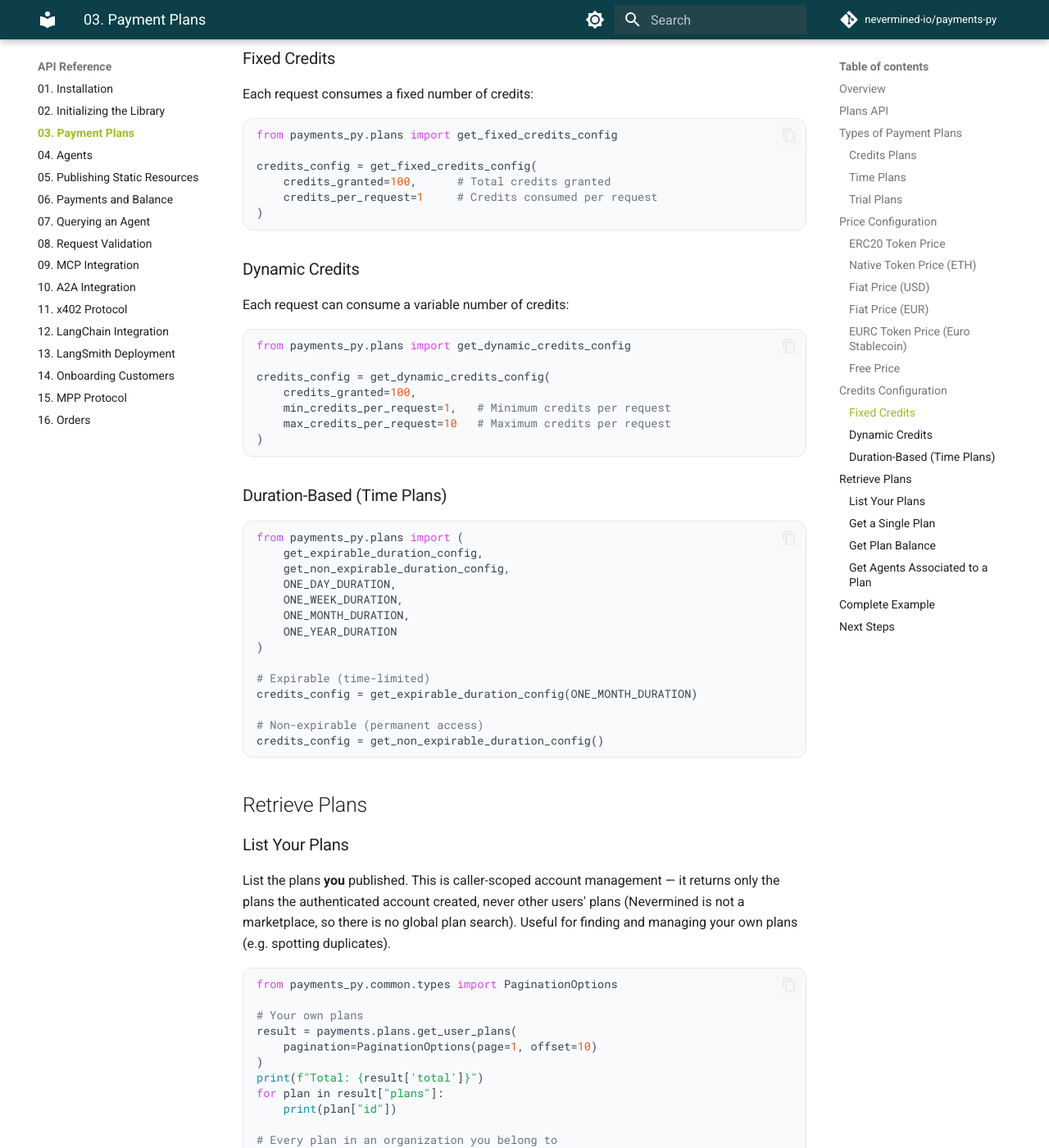
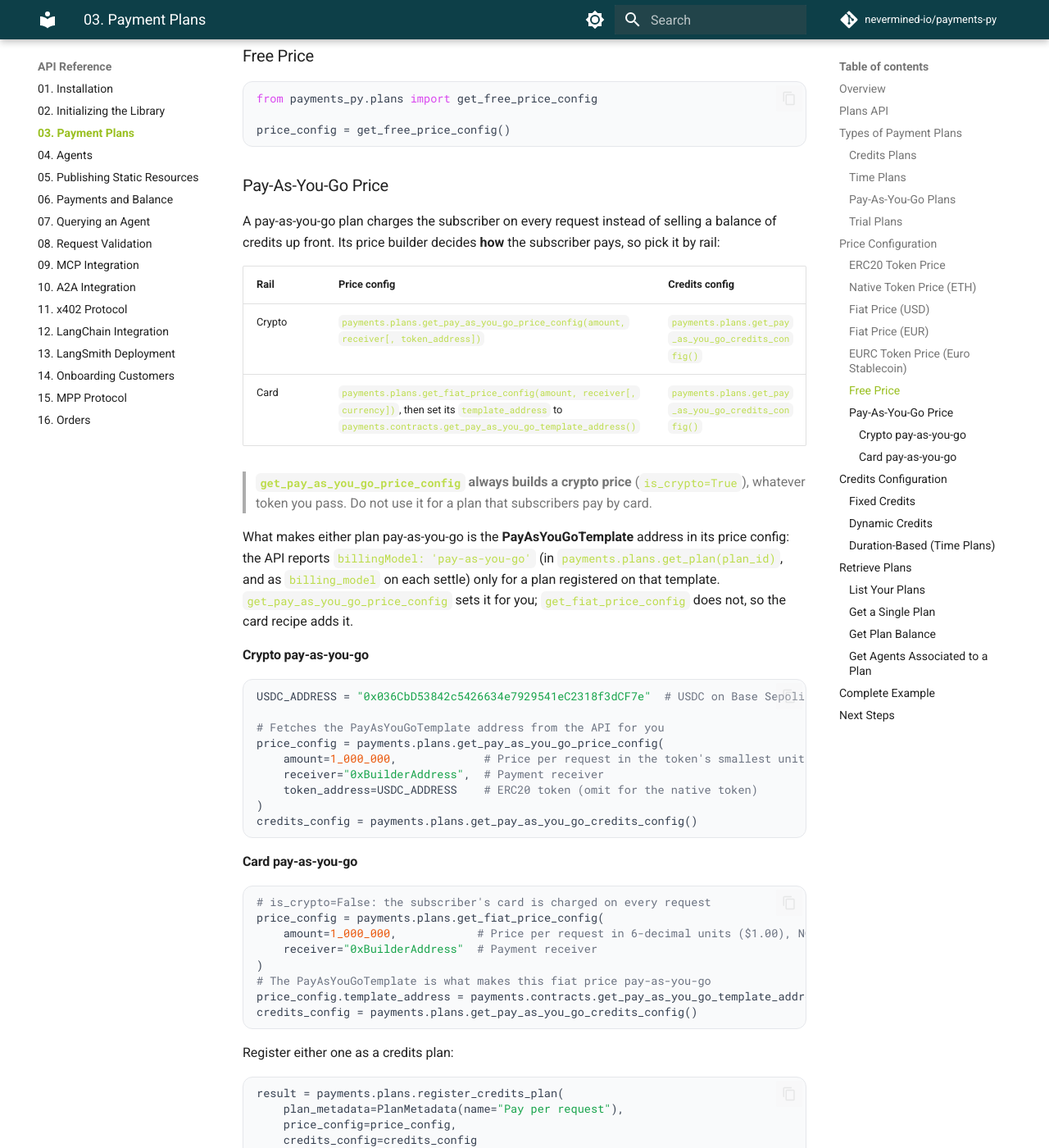
Before and after one commit to nevermined-io/payments-py, an MkDocs documentation site: the page built from docs/api/03-payment-plans.md, in a window 1280 px wide and 1400 px high, scrolled down 4270 px. Shown: the whole window at 82% size. Built offline with MkDocs 1.6.1 and Material for MkDocs 9.7.7, drawn with Linux system fonts in a browser that asks for light colours; comment, search, counter and statistics services are not loaded; the version menu is left out; some of the changed text lies outside the part shown.

Commit message:
docs: separate the crypto and card pay-as-you-go recipes
get_pay_as_you_go_price_config always builds a crypto price
(is_crypto=True), but nothing said so and nothing documented the card
pay-as-you-go plan, so a plan meant to be paid by card silently
registered as crypto-priced.

The plans page now shows both recipes side by side: the crypto one
(get_pay_as_you_go_price_config) and the card one (the fiat price with
its template_address set to the PayAsYouGoTemplate). The template is
what makes a plan pay-as-you-go; the fiat price without it registers a
one-credit credits plan. The docstrings on both pay-as-you-go builders
say the same, and the x402 and validation pages link to the recipe.

Docs and docstrings only: no function, signature or behaviour change.

Refs nevermined-io/docs#413

Co-Authored-By: Claude Opus 5.5 <noreply@anthropic.com>

````diff
--- a/docs/api/03-payment-plans.md
+++ b/docs/api/03-payment-plans.md
@@ -4,10 +4,11 @@ This guide covers how to create and manage payment plans using the Nevermined Pa
 
 ## Overview
 
-Payment Plans define how users pay to access your AI agents and services. Nevermined supports two types of plans:
+Payment Plans define how users pay to access your AI agents and services. Nevermined supports these types of plans:
 
 - **Credits Plans**: Users purchase a fixed number of credits that are consumed with each request
 - **Time Plans**: Users purchase access for a specific duration (e.g., 1 day, 1 month)
+- **Pay-As-You-Go Plans**: Users pay on every request, in crypto or by card, without buying credits up front
 
 ## Plans API
 
@@ -85,6 +86,12 @@ result = payments.plans.register_time_plan(
     credits_config=credits_config
 )
 ```
+
+### Pay-As-You-Go Plans
+
+Pay-as-you-go plans charge the subscriber on every request instead of selling a balance of
+credits up front. Subscribers pay either in crypto or by card, and the two use different price
+configs: see [Pay-As-You-Go Price](#pay-as-you-go-price).
 
 ### Trial Plans
 
@@ -194,6 +201,76 @@ from payments_py.plans import get_free_price_config
 
 price_config = get_free_price_config()
 ```
+
+### Pay-As-You-Go Price
+
+A pay-as-you-go plan charges the subscriber on every request instead of selling a balance of
+credits up front. Its price builder decides **how** the subscriber pays, so pick it by rail:
+
+| Rail | Price config | Credits config |
+|------|--------------|----------------|
+| Crypto | `payments.plans.get_pay_as_you_go_price_config(amount, receiver[, token_address])` | `payments.plans.get_pay_as_you_go_credits_config()` |
+| Card | `payments.plans.get_fiat_price_config(amount, receiver[, currency])`, then set its `template_address` to `payments.contracts.get_pay_as_you_go_template_address()` | `payments.plans.get_pay_as_you_go_credits_config()` |
+
+> **`get_pay_as_you_go_price_config` always builds a crypto price** (`is_crypto=True`), whatever
+> token you pass. Do not use it for a plan that subscribers pay by card.
+
+What makes either plan pay-as-you-go is the **PayAsYouGoTemplate** address in its price config:
+the API reports `billingModel: 'pay-as-you-go'` (in `payments.plans.get_plan(plan_id)`, and as
+`billing_model` on each settle) only for a plan registered on that template.
+`get_pay_as_you_go_price_config` sets it for you; `get_fiat_price_config` does not, so the card
+recipe adds it.
+
+#### Crypto pay-as-you-go
+
+```python
+USDC_ADDRESS = "0x036CbD53842c5426634e7929541eC2318f3dCF7e"  # USDC on Base Sepolia
+
+# Fetches the PayAsYouGoTemplate address from the API for you
+price_config = payments.plans.get_pay_as_you_go_price_config(
+    amount=1_000_000,             # Price per request in the token's smallest unit (1 USDC, 6 decimals)
+    receiver="0xBuilderAddress",  # Payment receiver
+    token_address=USDC_ADDRESS    # ERC20 token (omit for the native token)
+)
+credits_config = payments.plans.get_pay_as_you_go_credits_config()
+```
+
+#### Card pay-as-you-go
+
+```python
+# is_crypto=False: the subscriber's card is charged on every request
+price_config = payments.plans.get_fiat_price_config(
+    amount=1_000_000,            # Price per request in 6-decimal units ($1.00), NOT cents
+    receiver="0xBuilderAddress"  # Payment receiver
+)
+# The PayAsYouGoTemplate is what makes this fiat price pay-as-you-go
+price_config.template_address = payments.contracts.get_pay_as_you_go_template_address()
+credits_config = payments.plans.get_pay_as_you_go_credits_config()
+```
+
+Register either one as a credits plan:
+
+```python
+result = payments.plans.register_credits_plan(
+    plan_metadata=PlanMetadata(name="Pay per request"),
+    price_config=price_config,
+    credits_config=credits_config
+)
+```
+
+A card pay-as-you-go plan:
+
+- is paid **per request through an x402 card delegation**: each settle charges the card the plan
+  price, and the settle reports `billing_model == "pay-as-you-go"` with the charge reference in
+  `order_tx` (see [Was the buyer charged?](11-x402.md#was-the-buyer-charged));
+- is **not sold through checkout**, by design: there is no balance to buy up front, so
+  `order_fiat_plan` fails with `BCK.STRIPE.0041`;
+- keeps the fiat price floor: the per-request price must be at least **$1.00** (`1_000_000`),
+  otherwise registration fails with `BCK.PROTOCOL.0047`.
+
+> **`get_fiat_price_config` + `get_pay_as_you_go_credits_config` alone is NOT a pay-as-you-go
+> plan.** Without the template address it registers a one-credit **credits** plan: the API
+> reports it as `billingModel: 'credits'`, and each purchase buys a single credit.
 
 ## Credits Configuration
 
````
Also changed, not shown: docs/api/08-validation-of-requests.md (+4 -0 lines), docs/api/11-x402.md (+4 -0 lines), 2 other files.
